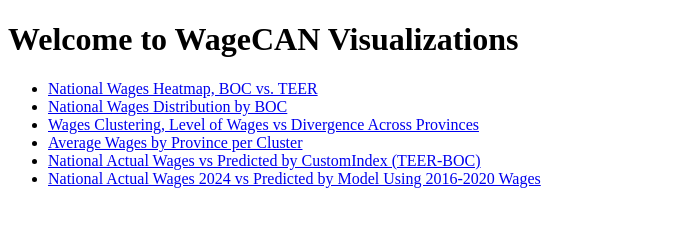
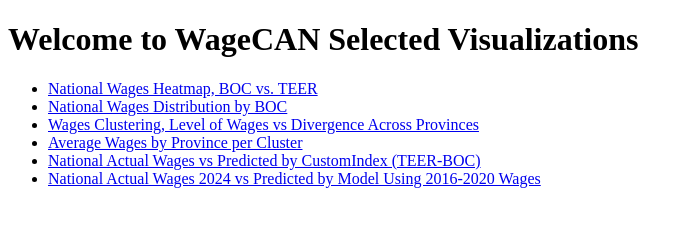
Before and after one commit to nickshlepov/WageCAN_Project, a plain HTML site: page docs/index.html in a window 1280 px wide. Shown: the whole page, without its empty margins (0-693 px from the left). Drawn offline with Linux system fonts and the light colour scheme.

Commit message:
Update index.html

```diff
--- a/docs/index.html
+++ b/docs/index.html
@@ -4,7 +4,7 @@
     <title>WageCAN Interactive Charts</title>
 </head>
 <body>
-    <h1>Welcome to WageCAN Visualizations</h1>
+    <h1>Welcome to WageCAN Selected Visualizations</h1>
     <ul>
         <li><a href="1-5-2-National-heatmap_national_by_broad_teer.html">National Wages Heatmap, BOC vs. TEER</a></li>
         <li><a href="1-5-3-National-kde_wage_distribution_by_category.html">National Wages Distribution by BOC</a></li>
```
